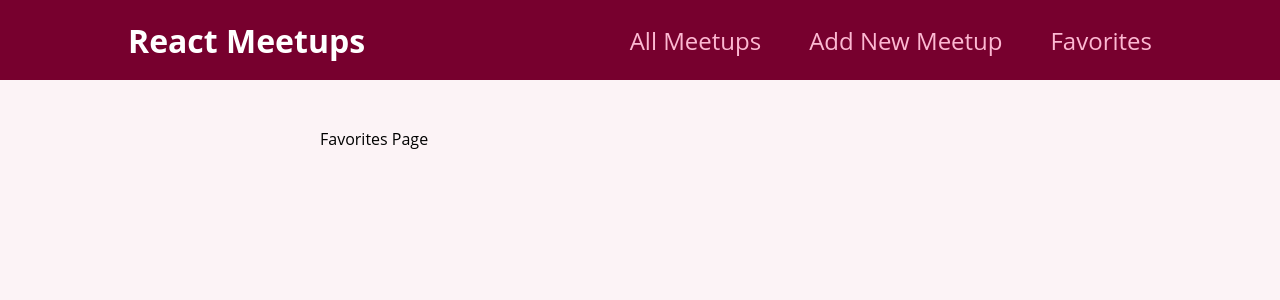
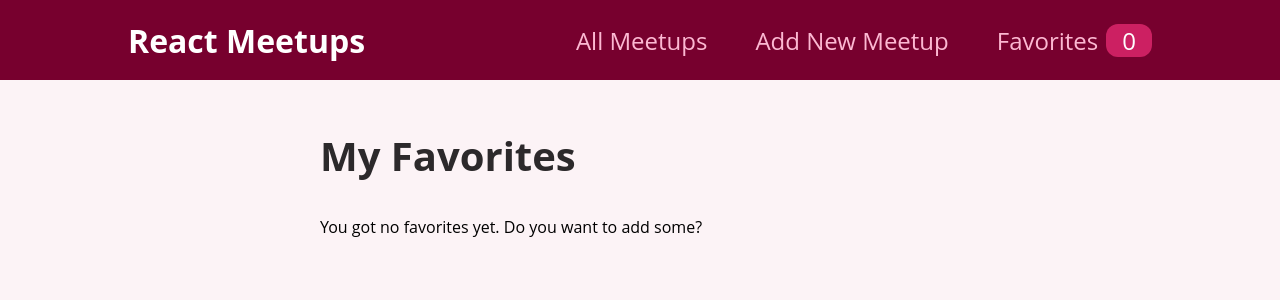
Before and after one commit to qualv13/Second_Web, a React (Create React App) app: page /favorites in a window 1280 px wide. Shown: the top 300 px of the page. Built offline with nearby package versions, Linux system fonts and the light colour scheme.

Commit message:
DONE!!!!
Finally. Now I will change it a little for my use, and then try to made sth different.

```diff
--- a/src/components/layout/layout/MainNavigation.js
+++ b/src/components/layout/layout/MainNavigation.js
@@ -1,8 +1,12 @@
 import { Link } from "react-router-dom";
+import { useContext } from "react";
 
 import classes from './MainNavigation.module.css';
+import FavoritesContext from "../../../store/favorites-context";
 
 function MainNavigation() {
+  const favoritesCtx = useContext(FavoritesContext);
+
   return (
     <header className={classes.header}>
       <div className={classes.logo}>React Meetups</div>
@@ -15,7 +19,10 @@
             <Link to='/new-meetup'>Add New Meetup</Link>
           </li>
           <li>
-            <Link to='/favorites'>Favorites</Link>
+            <Link to='/favorites'>
+            Favorites
+            <span className={classes.badge}>{favoritesCtx.totalFavorites}</span>
+            </Link>
           </li>
         </ul>
       </nav>
--- a/src/components/layout/meetups/MeetupItem.js
+++ b/src/components/layout/meetups/MeetupItem.js
@@ -1,7 +1,28 @@
-import classes from './MeetupItem.module.css';
-import Card from '../ui/Card';
+import { useContext } from "react";
+
+import classes from "./MeetupItem.module.css";
+import Card from "../ui/Card";
+import FavoritesContext from "../../../store/favorites-context";
 
 function MeetupItem(props) {
+  const favoritesCtx = useContext(FavoritesContext);
+
+  const itemIsFavorite = favoritesCtx.itemIsFavorite(props.id);
+
+  function toggleFavoriteStatusHandler() {
+    if (itemIsFavorite) {
+      favoritesCtx.removeFavorite(props.id);
+    } else {
+      favoritesCtx.addFavorite({
+        id: props.id,
+        title: props.title,
+        description: props.description,
+        image: props.image,
+        address: props.address,
+      });
+    }
+  }
+
   return (
     <li className={classes.item}>
       <Card>
@@ -14,7 +35,9 @@
           <p>{props.description}</p>
         </div>
         <div className={classes.actions}>
-            <button>To Favorites</button>
+          <button onClick={toggleFavoriteStatusHandler}>
+            {itemIsFavorite ? "Remove from Favorites" : "To Favorites"}
+          </button>
         </div>
       </Card>
     </li>
--- a/src/pages/Favorites.js
+++ b/src/pages/Favorites.js
@@ -1,5 +1,24 @@
+import { useContext } from 'react';
+
+import FavoritesContext from '../store/favorites-context';
+import MeetupList from '../components/layout/meetups/MeetupList';
+
 function FavoritesPage() {
-    return <div>Favorites Page</div>
+    const favoritesCtx = useContext(FavoritesContext);
+
+
+    let content;
+
+    if(favoritesCtx.totalFavorites === 0) {
+        content = <p>You got no favorites yet. Do you want to add some?</p>
+    } else {
+        content = <MeetupList meetups={favoritesCtx.favorites} />
+    }
+
+    return <section>
+        <h1>My Favorites</h1>
+        {content}
+    </section>;
 }
 
 export default FavoritesPage;
```
Lines whose indentation alone changed are shown as unchanged.
